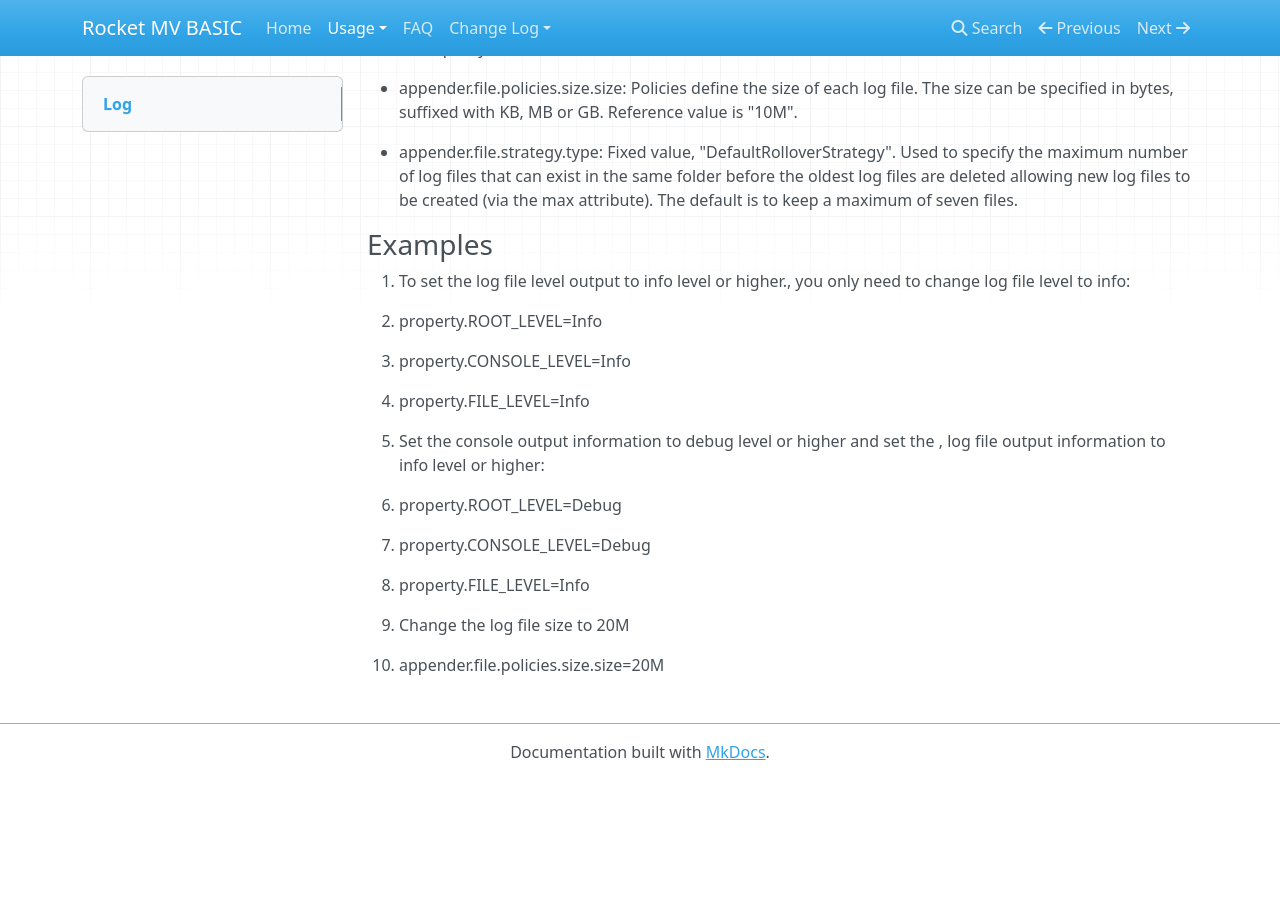
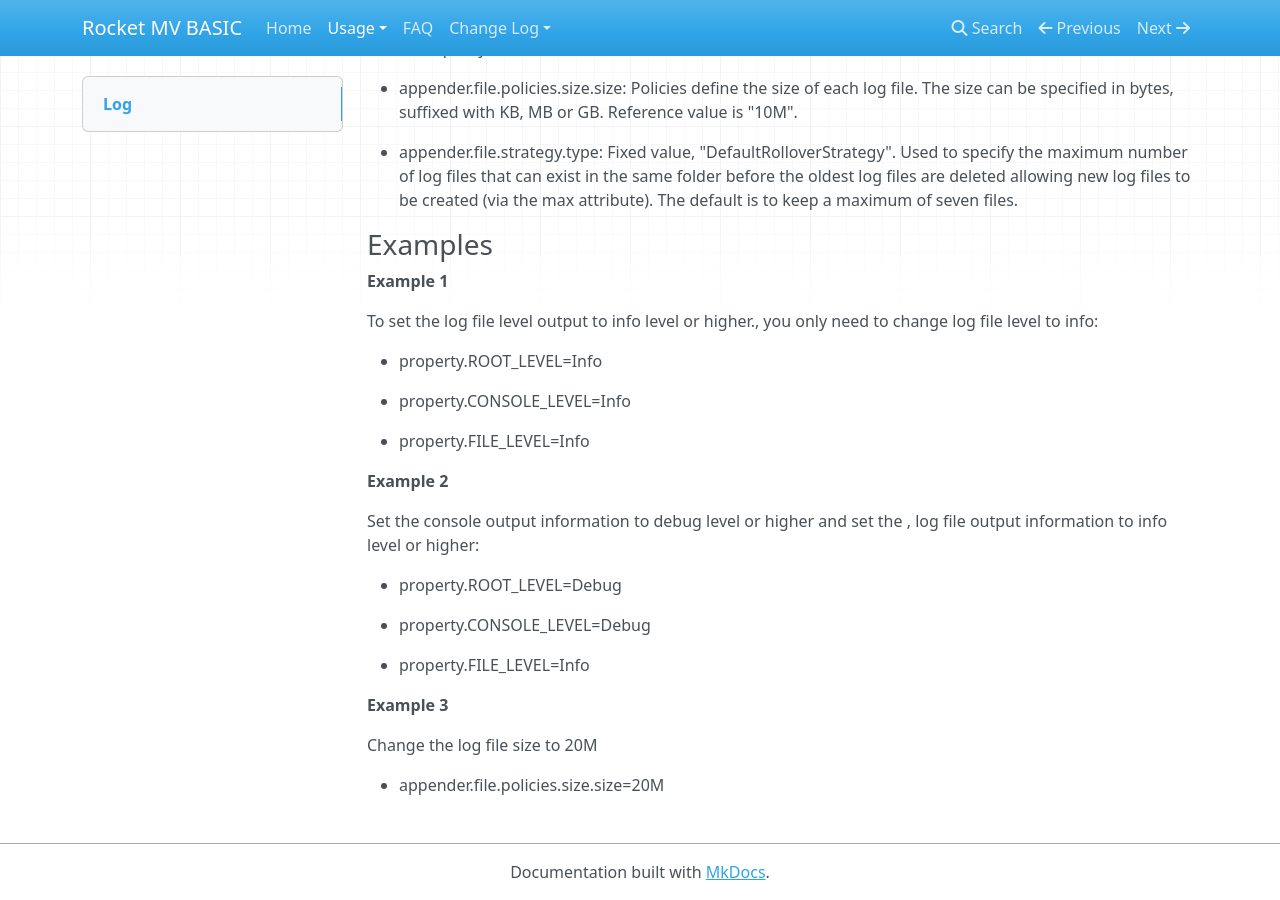
Before and after one commit to RocketSoftware/rocket-mvbasic, an MkDocs documentation site: the page built from docs/usage/Logging.md, in a window 1280 px wide and 900 px high, scrolled down 2466 px. Built offline with MkDocs 1.6.1, drawn with Linux system fonts in a browser that asks for light colours; nearby versions of some CDN libraries; before the commit the page ends 3246 px from its top, so only the background shows below that.

Commit message:
Update logging examples

```diff
--- a/docs/usage/Logging.md
+++ b/docs/usage/Logging.md
@@ -96,7 +96,9 @@ Appender used to define output to the file
 
 ### Examples
 
-1. To set the log file level output to info level or higher., you only need to change log file level to info:
+**Example 1**
+
+To set the log file level output to info level or higher., you only need to change log file level to info:
 
  - property.ROOT_LEVEL=Info
 
@@ -104,7 +106,9 @@ Appender used to define output to the file
 
  - property.FILE_LEVEL=Info
 
-2. Set the console output information to debug level or higher and set the , log file output information to info level or higher:
+**Example 2**
+
+Set the console output information to debug level or higher and set the , log file output information to info level or higher:
 
  - property.ROOT_LEVEL=Debug
 
@@ -112,6 +116,8 @@ Appender used to define output to the file
 
  - property.FILE_LEVEL=Info
 
-3. Change the log file size to 20M
+**Example 3**
+
+Change the log file size to 20M
 
  - appender.file.policies.size.size=20M
```
